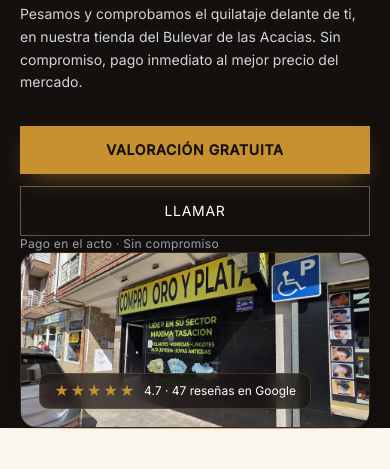
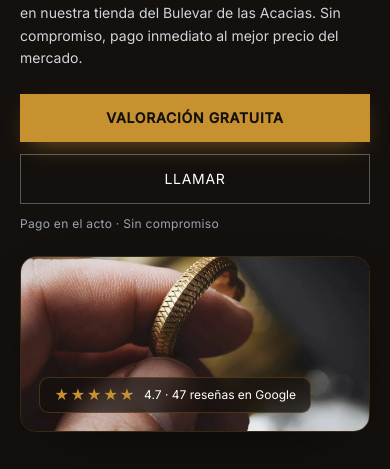
Before and after one commit to nulixwebsites/compro-oro-azuqueca, a plain HTML site: page index.html in a window 390 px wide. Shown: the part 216-685 px from the top of the page. Drawn offline with Linux system fonts and the light colour scheme.

Commit message:
feat: new hero image + fix real spacing bugs around it
- Replaced the homepage hero photo (repeated storefront signage) with
  a licensed stock photo (Unsplash, free commercial use, no
  attribution required): a hand examining a textured gold ring,
  cropped tight so there's no dead space above it.
- Root-caused and fixed the "spacing looks broken" reports around the
  hero: mt-12/sm:mt-16 (above the image), mt-5 (above "Pago en el
  acto"), and pb-16/sm:pb-24 (hero section bottom) were all
  uncompiled Tailwind classes doing nothing in this pre-compiled
  build. Replaced with real custom CSS (.hero-section, .hero-note,
  margin on .hero-photo-frame) and tuned the values so the image is
  actually visible without scrolling on a normal phone viewport.

```diff
--- a/index.html
+++ b/index.html
@@ -157,7 +157,7 @@
   </nav>
 
   <!-- HERO -->
-  <section id="main" class="relative bg-void overflow-hidden pt-28 sm:pt-36 pb-16 sm:pb-24 px-5 sm:px-6">
+  <section id="main" class="hero-section relative bg-void overflow-hidden px-5 sm:px-6">
     <div class="max-w-5xl mx-auto">
       <div class="max-w-2xl">
         <h1 class="mb-6">
@@ -169,14 +169,14 @@
           <a href="https://wa.me/34642602238?text=Hola%2C%20quer%C3%ADa%20una%20tasaci%C3%B3n%20gratis" target="_blank" rel="noopener" class="btn-lift btn-gold-sh text-center bg-gold text-black font-semibold px-8 py-3.5 uppercase text-sm tracking-wider hover:bg-gold-light transition-colors">Valoración gratuita</a>
           <a href="tel:+34642602238" class="btn-lift text-center border border-white/30 text-white px-8 py-3.5 uppercase text-sm tracking-wider hover:border-gold/60 transition-colors">Llamar</a>
         </div>
-        <p class="hero-enter hero-enter-d3 text-xs text-gray-400 tracking-wide mt-5">Pago en el acto · Sin compromiso</p>
+        <p class="hero-enter hero-enter-d3 text-xs text-gray-400 tracking-wide hero-note">Pago en el acto · Sin compromiso</p>
       </div>
 
-      <div class="hero-enter hero-enter-d4 hero-photo-frame img-reveal mt-12 sm:mt-16">
+      <div class="hero-enter hero-enter-d4 hero-photo-frame img-reveal">
         <picture>
-          <source type="image/webp" srcset="assets/img-20260520-wa0003__mpffgb99crq4.webp">
-          <img src="assets/img-20260520-wa0003__mpffgb99crq4.jpg" width="2000" height="924"
-               alt="Fachada de Compro Oro Azuqueca en el Bulevar de las Acacias" loading="eager" fetchpriority="high">
+          <source type="image/webp" srcset="assets/hero-ring-stock.webp">
+          <img src="assets/hero-ring-stock.jpg" width="1200" height="600"
+               alt="Anillo de oro sujetado para su examinación" loading="eager" fetchpriority="high">
         </picture>
         <div class="hero-photo-tag">
           <span class="stars text-xs" style="--pct:94%" role="img" aria-label="4,7 de 5 estrellas">★★★★★</span>
```
Also changed, not shown: assets/hero-ring-stock.jpg (added), assets/hero-ring-stock.webp (added), styles.css.
